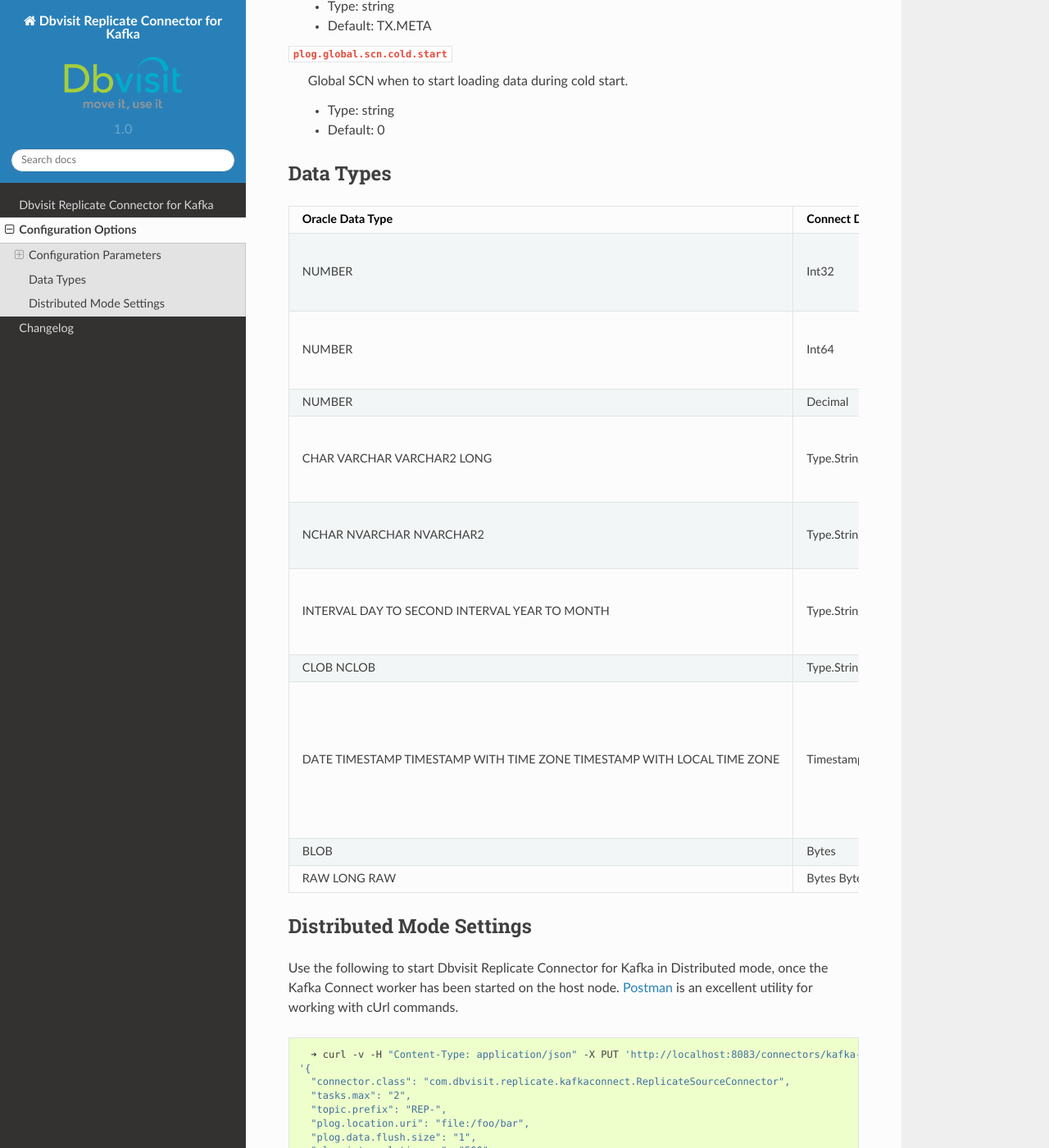
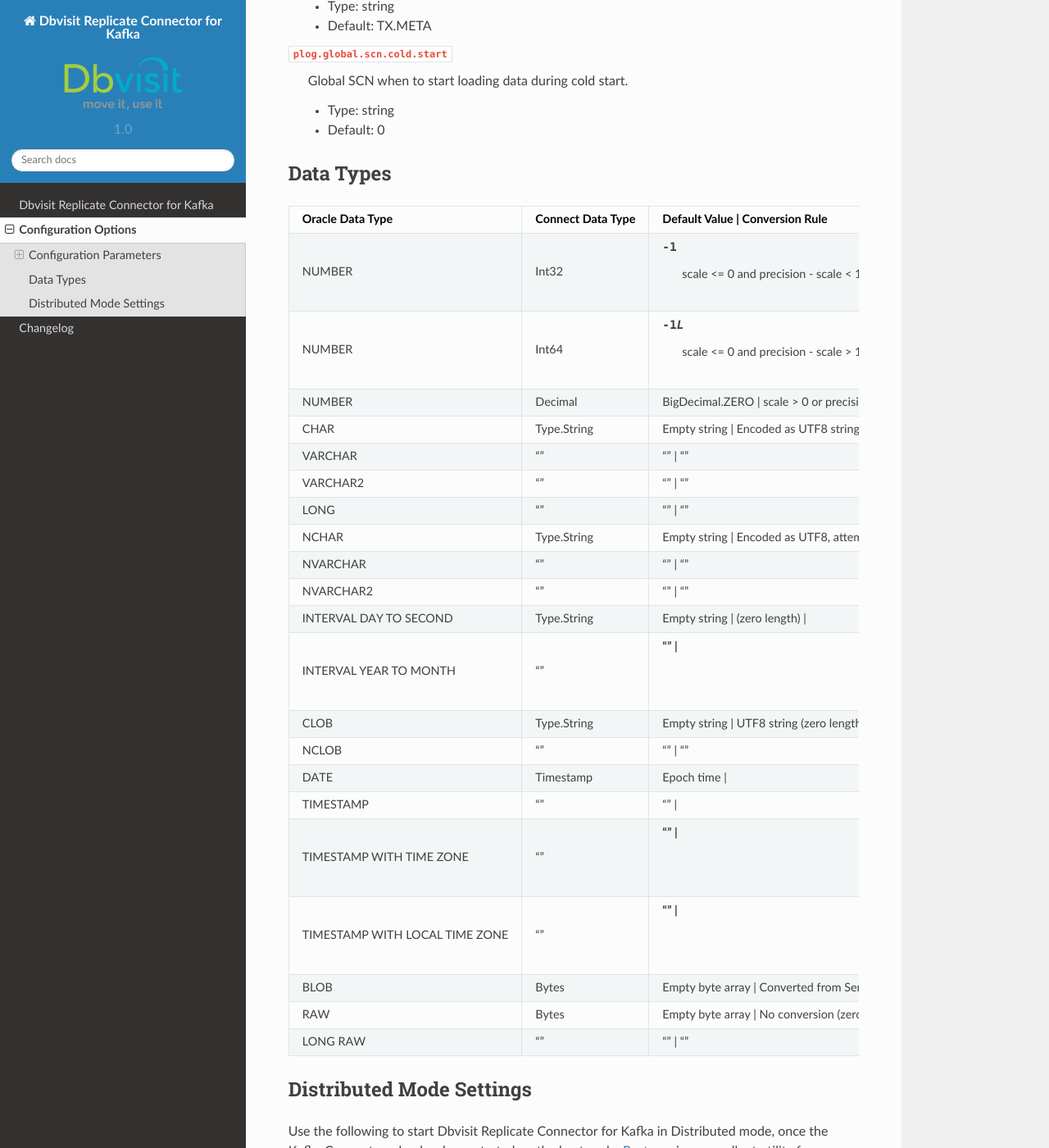
Before and after one commit to blueapple1120/replicate-connector-for-kafka, a Sphinx documentation site: the page built from docs/source_config_options.rst, in a window 1280 px wide and 1400 px high, scrolled down 2063 px. Shown: the whole window at 82% size. Built offline with Sphinx 7.4.7 and the Read the Docs theme 2.0.0, drawn with Linux system fonts in a browser that asks for light colours.

Commit message:
initial docs - changes to config table

```diff
--- a/docs/source_config_options.rst
+++ b/docs/source_config_options.rst
@@ -91,34 +91,49 @@
 | NUMBER               | Decimal             | BigDecimal.ZERO  | scale > 0 or precision - scale > 20              |
 +----------------------+---------------------+---------------------------------------------------------------------+
 | CHAR                 | Type.String         | Empty string     | Encoded as UTF8 string                           |
-| VARCHAR              |                     | (zero length)    |                                                  |
-| VARCHAR2             |                     |                  |                                                  |
-| LONG                 |                     |                  |                                                  |
+|                      |                     | (zero length)    |                                                  |
++----------------------+---------------------+---------------------------------------------------------------------+
+| VARCHAR              | ""                  | ""               | ""                                               |
++----------------------+---------------------+---------------------------------------------------------------------+
+| VARCHAR2             | ""                  | ""               | ""                                               |
++----------------------+---------------------+---------------------------------------------------------------------+
+| LONG                 | ""                  | ""               | ""                                               |
 +----------------------+---------------------+---------------------------------------------------------------------+
 | NCHAR                | Type.String         | Empty string     | Encoded as UTF8, attempt is made to auto-detect  |
-| NVARCHAR             |                     | (zero length)    | if national character set was UTF-16             |
-| NVARCHAR2            |                     |                  |                                                  |
+|                      |                     | (zero length)    | if national character set was UTF-16             |
++----------------------+---------------------+---------------------------------------------------------------------+
+| NVARCHAR             | ""                  | ""               | ""                                               |
++----------------------+---------------------+---------------------------------------------------------------------+
+| NVARCHAR2            | ""                  | ""               | ""                                               |
 +----------------------+---------------------+---------------------------------------------------------------------+
 | INTERVAL DAY TO      | Type.String         | Empty string     |                                                  |
 | SECOND               |                     | (zero length)    |                                                  |
-| INTERVAL YEAR TO     |                     |                  |                                                  |
++----------------------+---------------------+---------------------------------------------------------------------+
+| INTERVAL YEAR TO     | ""                  |  ""              |                                                  |
 | MONTH                |                     |                  |                                                  |
 +----------------------+---------------------+---------------------------------------------------------------------+
 | CLOB                 | Type.String         | Empty string     | UTF8 string                                      |
-| NCLOB                |                     | (zero length)    |                                                  |
+|                      |                     | (zero length)    |                                                  |
++----------------------+---------------------+---------------------------------------------------------------------+
+| NCLOB                | ""                  | ""               | ""                                               |
 +----------------------+---------------------+---------------------------------------------------------------------+
 | DATE                 | Timestamp           | Epoch time       |                                                  |
-| TIMESTAMP            |                     |                  |                                                  |
-| TIMESTAMP WITH TIME  |                     |                  |                                                  |
++----------------------+---------------------+---------------------------------------------------------------------+
+| TIMESTAMP            | ""                  | ""               |                                                  |
++----------------------+---------------------+---------------------------------------------------------------------+
+| TIMESTAMP WITH TIME  | ""                  | ""               |                                                  |
 | ZONE                 |                     |                  |                                                  |
-| TIMESTAMP WITH LOCAL |                     |                  |                                                  |
++----------------------+---------------------+---------------------------------------------------------------------+
+| TIMESTAMP WITH LOCAL | ""                  | ""               |                                                  |
 | TIME ZONE            |                     |                  |                                                  |
 +----------------------+---------------------+---------------------------------------------------------------------+
 | BLOB                 | Bytes               | Empty byte array | Converted from SerialBlob to bytes               |
 |                      |                     | (zero length)    |                                                  |
 +----------------------+---------------------+---------------------------------------------------------------------+
-| RAW                  | Bytes               | Empty byte array |                                                  |
-| LONG RAW             | Bytes               | (zero length)    |                                                  |
+| RAW                  | Bytes               | Empty byte array | No conversion                                    |
+|                      |                     | (zero length)    |                                                  |
++----------------------+---------------------+---------------------------------------------------------------------+
+| LONG RAW             | ""                  | ""               | ""                                               |
 +----------------------+---------------------+---------------------------------------------------------------------+
 
 
```
